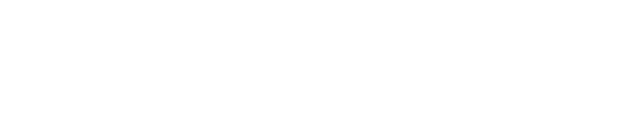
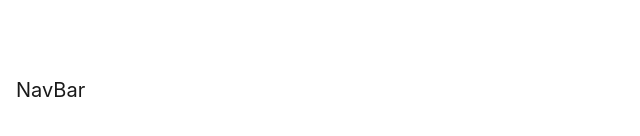
Before and after one commit to martoast/evaluacion, a Nuxt app: page /calculator in a window 1280 px wide. Before the commit this address had no page. Shown: the part 310-446 px from the top of the page, without its empty margins (0-640 px from the left). Built offline with nearby package versions, Linux system fonts and the light colour scheme.

Commit message:
bootstrap-vue env

```diff
--- a/nuxt.config.js
+++ b/nuxt.config.js
@@ -1,4 +1,6 @@
 export default {
+  ssr: false,
+
   // Global page headers: https://go.nuxtjs.dev/config-head
   head: {
     title: "evaluacion",
@@ -18,7 +20,7 @@ export default {
   css: ["~/assets/app.scss"],
 
   // Plugins to run before rendering page: https://go.nuxtjs.dev/config-plugins
-  plugins: [],
+  plugins: ["~/plugins/bootstrap-vue.js"],
 
   // Auto import components: https://go.nuxtjs.dev/config-components
   components: true,
@@ -27,7 +29,7 @@ export default {
   buildModules: [],
 
   // Modules: https://go.nuxtjs.dev/config-modules
-  modules: [],
+  modules: ["bootstrap-vue/nuxt"],
 
   // Build Configuration: https://go.nuxtjs.dev/config-build
   build: {},
--- /dev/null
+++ b/pages/calculator.vue
@@ -0,0 +1,18 @@
+<template>
+  <div>
+    <div>
+      <b-navbar class="main-navbar">
+        <b-navbar-brand href="#">NavBar</b-navbar-brand>
+      </b-navbar>
+    </div>
+  </div>
+</template>
+
+<style lang="scss">
+.main-navbar {
+  position: relative;
+  display: inline-flex;
+  flex-direction: row;
+  height: 100vh;
+}
+</style>
--- /dev/null
+++ b/plugins/bootstrap-vue.js
@@ -0,0 +1,4 @@
+import Vue from "vue";
+import { BootstrapVue } from "bootstrap-vue";
+
+Vue.use(BootstrapVue);
```
Also changed, not shown: 1 other file (tests, documents, lock files or other folders).
